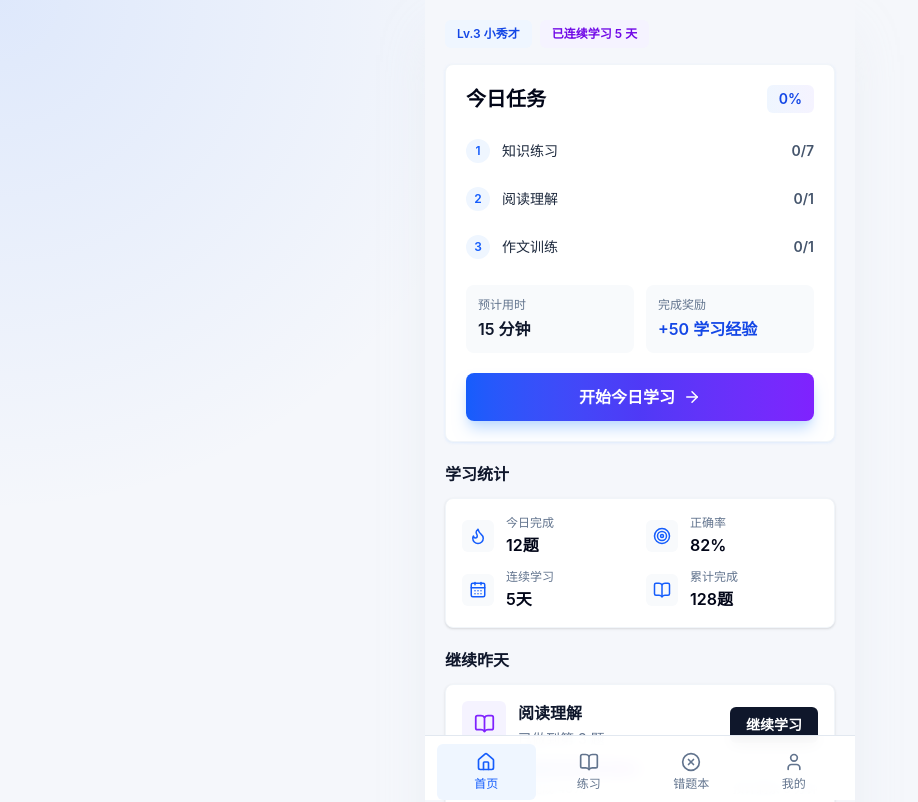
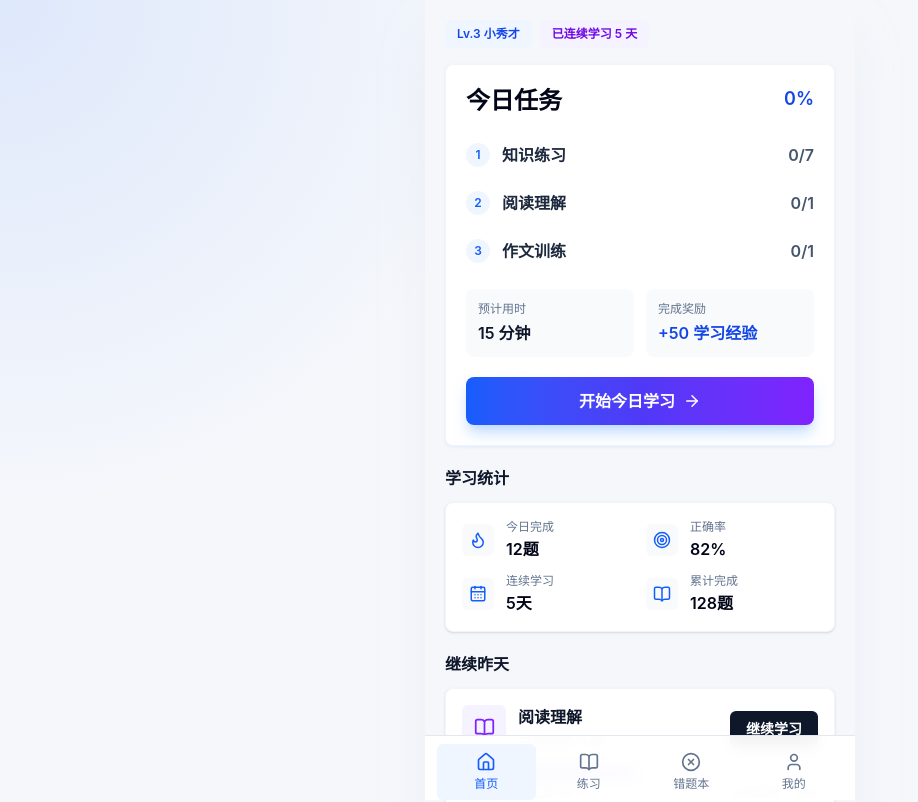
Before and after one commit to zhengcheng820215/yuwen-xiaolian, a React (Vite) app: page /#/ in a window 1280 px wide. Shown: the top 802 px of the page, without its empty margins (0-918 px from the left). Built offline with nearby package versions, Linux system fonts and the light colour scheme.

Commit message:
Tune daily task typography and alignment

```diff
--- a/src/pages/Home.jsx
+++ b/src/pages/Home.jsx
@@ -76,9 +76,9 @@ const TodayTaskCard = () => (
   <Card className="border-blue-100 bg-white p-5 shadow-lg shadow-blue-100/70">
     <div className="flex items-start justify-between gap-3">
       <div>
-        <h2 className="text-xl font-semibold text-slate-950">今日任务</h2>
+        <h2 className="text-2xl font-semibold text-slate-950">今日任务</h2>
       </div>
-      <span className="shrink-0 rounded-md bg-gradient-to-r from-blue-50 to-violet-50 px-3 py-1 text-sm font-semibold text-blue-700">0%</span>
+      <span className="w-12 shrink-0 text-right text-lg font-semibold text-blue-700">0%</span>
     </div>
     <div className="mt-5 space-y-3">
       {todayTasks.map(({ title, progress }, index) => (
@@ -86,8 +86,8 @@ const TodayTaskCard = () => (
           <span className="flex h-6 w-6 items-center justify-center rounded-full bg-blue-50 text-xs font-semibold text-blue-600">
             {index + 1}
           </span>
-          <p className="flex-1 text-sm font-medium text-slate-800">{title}</p>
-          <span className="text-sm font-semibold text-slate-600">{progress}</span>
+          <p className="flex-1 text-base font-semibold text-slate-800">{title}</p>
+          <span className="w-12 text-right text-base font-semibold text-slate-600">{progress}</span>
         </div>
       ))}
     </div>
```
